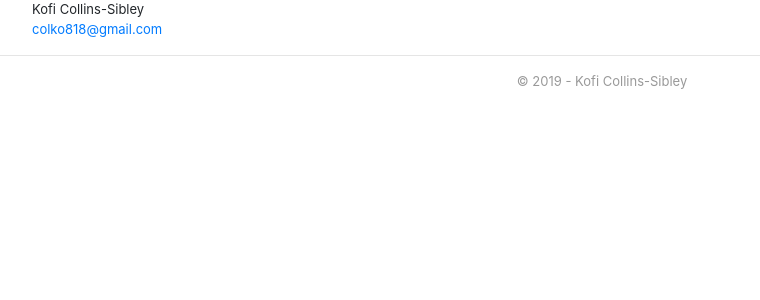
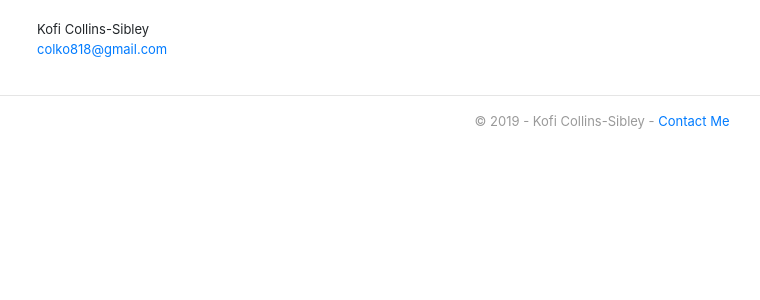
Before and after one commit to kcollinssibley-zz/pi-welcome, a Flask app: page /contactus in a window 1280 px wide. Shown: the top 300 px of the page, without its empty margins (38-798 px from the left). Run offline with Flask 2, Linux system fonts and the light colour scheme; parts of the project's set-up code (start-up, migrations or seed data) failed here and were passed over; some libraries are stand-ins or nearby versions.

Commit message:
Add contact me to layout

```diff
--- a/pi_welcome/templates/layout.html
+++ b/pi_welcome/templates/layout.html
@@ -18,15 +18,16 @@
     <script src="{{ url_for('static', filename='app.js') }}"></script>
 </head>
 <body>
-    <div class="container">
+    <div class="container" style="padding: 20px">
         {% block body %}{% endblock %}
     </div>
     <hr />
     <footer style="text-align: center">
-      <span style="color: #999" id="footer-year"></span>
+        <span style="color: #999" id="footer-year"></span>
+        <a href="{{ url_for('contactUs') }}">Contact Me</a>
     </footer>
     <script type="text/javascript">
-      var date = new Date();
-      document.getElementById('footer-year').innerHTML = "&copy; " + date.getFullYear() + " - Kofi Collins-Sibley";
+        var date = new Date();
+        document.getElementById('footer-year').innerHTML = "&copy; " + date.getFullYear() + " - Kofi Collins-Sibley -";
     </script>
 </body>
```
